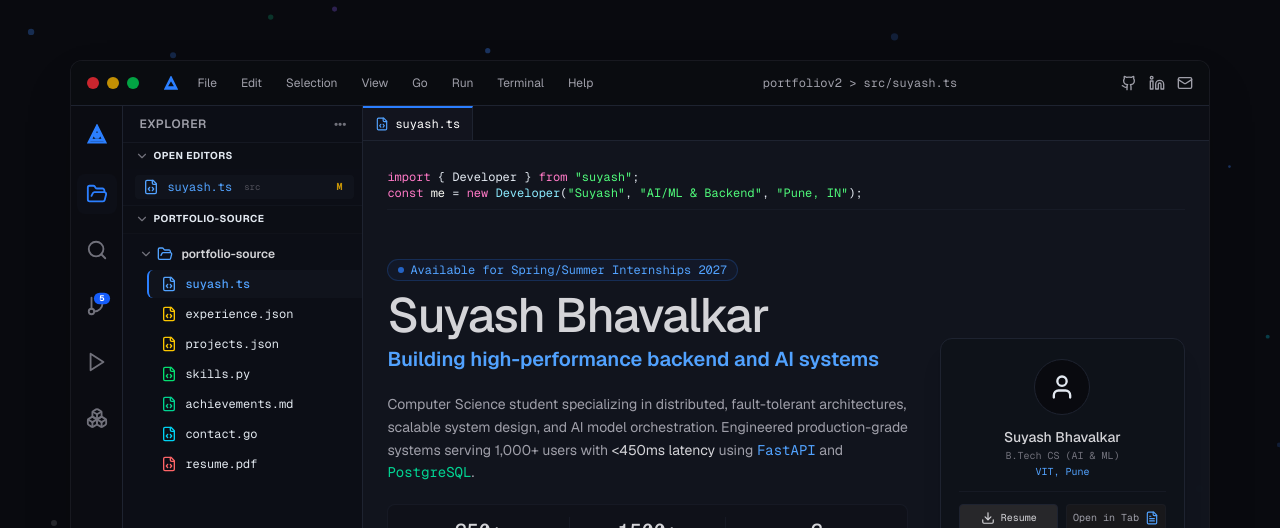
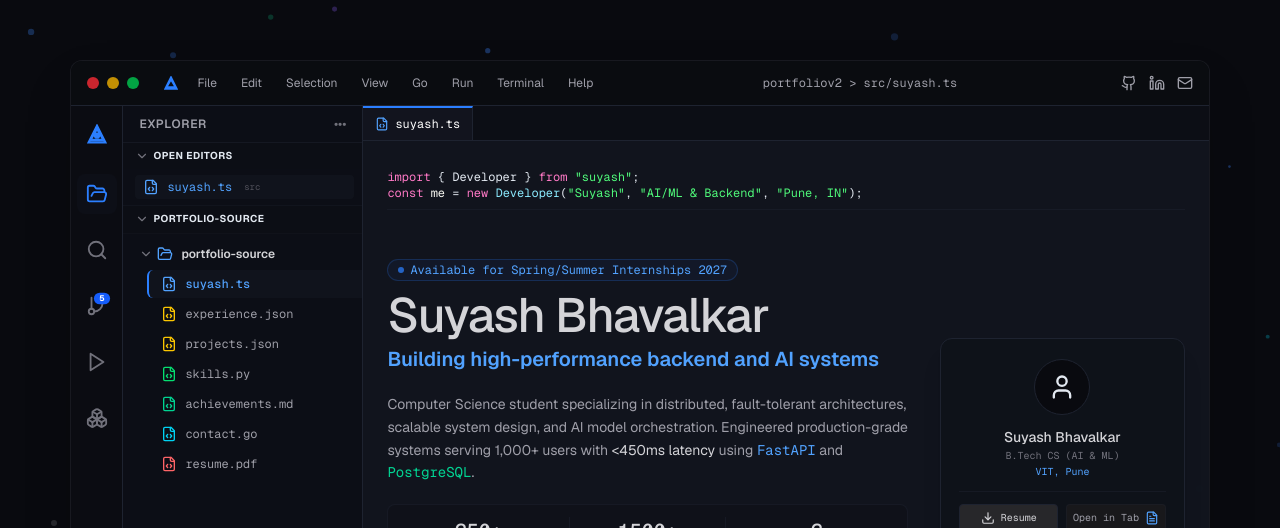
Before and after one commit to SuyashBhavalkar3/portfolio, a Next.js app: page / in a window 1280 px wide. Shown: the top 528 px of the page. Built offline with nearby package versions, Linux system fonts and the light colour scheme.

Commit message:
Added Proper Antigravity IDE UI

```diff
--- a/components/ContactFile.tsx
+++ b/components/ContactFile.tsx
@@ -149,7 +149,7 @@ func HandleContact(w http.ResponseWriter, r *http.Request) {
             </div>
 
             <div className="flex flex-col gap-3.5 text-zinc-400 leading-relaxed">
-              <h3 className="text-white font-semibold text-sm">Direct Contact Channel</h3>
+              <h3 className="text-zinc-350 font-medium text-sm">Direct Contact Channel</h3>
               <p className="text-xs">
                 Feel free to fill out the form to trigger the automated **EmailJS** mail dispatcher. Your message will be routed directly to Suyash's inbox at:
               </p>
@@ -179,7 +179,7 @@ func HandleContact(w http.ResponseWriter, r *http.Request) {
                   placeholder="Your name"
                   value={formData.name}
                   onChange={(e) => setFormData({ ...formData, name: e.target.value })}
-                  className="w-full px-3.5 py-2 rounded bg-ide-bg border border-ide-border focus:border-blue-500 text-white placeholder-zinc-600 outline-none transition-colors"
+                  className="w-full px-3.5 py-2 rounded bg-ide-bg border border-ide-border focus:border-blue-500 text-zinc-300 placeholder-zinc-600 outline-none transition-colors font-mono"
                 />
               </div>
 
@@ -191,7 +191,7 @@ func HandleContact(w http.ResponseWriter, r *http.Request) {
                   placeholder="your.email@domain.com"
                   value={formData.email}
                   onChange={(e) => setFormData({ ...formData, email: e.target.value })}
-                  className="w-full px-3.5 py-2 rounded bg-ide-bg border border-ide-border focus:border-blue-500 text-white placeholder-zinc-600 outline-none transition-colors"
+                  className="w-full px-3.5 py-2 rounded bg-ide-bg border border-ide-border focus:border-blue-500 text-zinc-300 placeholder-zinc-600 outline-none transition-colors font-mono"
                 />
               </div>
 
@@ -203,7 +203,7 @@ func HandleContact(w http.ResponseWriter, r *http.Request) {
                   placeholder="Type your message details here..."
                   value={formData.message}
                   onChange={(e) => setFormData({ ...formData, message: e.target.value })}
-                  className="w-full px-3.5 py-2 rounded bg-ide-bg border border-ide-border focus:border-blue-500 text-white placeholder-zinc-600 outline-none transition-colors resize-none"
+                  className="w-full px-3.5 py-2 rounded bg-ide-bg border border-ide-border focus:border-blue-500 text-zinc-300 placeholder-zinc-600 outline-none transition-colors resize-none font-mono"
                 />
               </div>
 
--- a/components/ExperienceFile.tsx
+++ b/components/ExperienceFile.tsx
@@ -114,7 +114,7 @@ export default function ExperienceFile() {
                     <div>
                       <div className="flex items-center gap-2">
                         <Briefcase className="w-4 h-4 text-blue-400" />
-                        <h3 className="text-base font-bold text-white group-hover:text-blue-400 transition-colors">
+                        <h3 className="text-base font-medium text-zinc-300 group-hover:text-blue-400 transition-colors">
                           {job.role}
                         </h3>
                       </div>
--- a/components/IDEWindow.tsx
+++ b/components/IDEWindow.tsx
@@ -241,7 +241,7 @@ export default function IDEWindow({ children }: IDEWindowProps) {
               animate={{ x: 0, opacity: 1 }}
               exit={{ x: -240, opacity: 0 }}
               transition={{ type: "tween", duration: 0.15 }}
-              className="absolute md:relative z-20 md:z-auto left-[52px] md:left-auto top-[37px] md:top-auto bottom-0 h-[calc(100%-37px)] md:h-auto bg-ide-sidebar border-r border-ide-border flex flex-col select-none shrink-0 w-[240px] shadow-2xl md:shadow-none"
+              className="absolute md:relative z-20 md:z-auto left-[52px] md:left-auto top-[37px] md:top-auto bottom-0 h-[calc(100%-37px)] md:h-auto bg-[#0e1017] md:bg-ide-sidebar border-r border-ide-border flex flex-col select-none shrink-0 w-[240px] shadow-2xl md:shadow-none"
             >
               {/* Explorer Header */}
               <div className="flex items-center justify-between px-4 py-2.5 border-b border-ide-border/50 text-xs font-semibold text-zinc-400">
@@ -269,27 +269,19 @@ export default function IDEWindow({ children }: IDEWindowProps) {
                         const file = FILES.find((f) => f.name === tabName) || FILES[0];
                         const isActive = activeFile === tabName;
 
-                        // Extract parent directory & Git label
+                        // Extract parent directory
                         let folder = "src";
-                        let gitLabel = "M";
-                        let gitColor = "text-yellow-500/80";
 
                         if (tabName.endsWith(".json")) {
                           folder = "data";
                         } else if (tabName.endsWith(".py")) {
                           folder = "scripts";
-                          gitLabel = "U";
-                          gitColor = "text-emerald-500/80";
                         } else if (tabName.endsWith(".md")) {
                           folder = "docs";
                         } else if (tabName.endsWith(".go")) {
                           folder = "api";
-                          gitLabel = "U";
-                          gitColor = "text-emerald-500/80";
                         } else if (tabName.endsWith(".pdf")) {
                           folder = "assets";
-                          gitLabel = "U";
-                          gitColor = "text-emerald-500/80";
                         }
 
                         return (
@@ -316,7 +308,6 @@ export default function IDEWindow({ children }: IDEWindowProps) {
                               <span className="font-mono text-xs truncate">{tabName}</span>
                               <span className="text-[9px] text-zinc-600 font-mono truncate pl-1">{folder}</span>
                             </div>
-                            <span className={`text-[10px] font-bold font-mono pr-1 ${gitColor}`}>{gitLabel}</span>
                           </div>
                         );
                       })}
@@ -349,18 +340,21 @@ export default function IDEWindow({ children }: IDEWindowProps) {
                         <div className="pl-6 mt-1 flex flex-col gap-0.5">
                           {FILES.map((file) => {
                             const isActive = activeFile === file.name;
+
                             return (
                               <div
                                 key={file.name}
                                 onClick={() => openFile(file.name)}
-                                className={`flex items-center gap-2 px-3 py-1.5 rounded-l-md cursor-pointer transition-all border-l-2 ${
+                                className={`flex items-center justify-between px-3 py-1.5 rounded-l-md cursor-pointer transition-all border-l-2 ${
                                   isActive
                                     ? "bg-ide-editor/80 text-blue-400 border-blue-500 font-medium"
-                                    : "text-zinc-450 hover:bg-ide-editor/40 hover:text-zinc-200 border-transparent"
+                                    : "hover:bg-ide-editor/40 border-transparent text-zinc-400 hover:text-zinc-250"
                                 }`}
                               >
-                                <FileCode className={`w-4 h-4 ${file.iconColor}`} />
-                                <span className="font-mono text-xs">{file.name}</span>
+                                <div className="flex items-center gap-2 min-w-0">
+                                  <FileCode className={`w-4 h-4 ${file.iconColor}`} />
+                                  <span className="font-mono text-xs truncate">{file.name}</span>
+                                </div>
                               </div>
                             );
                           })}
--- a/components/ProjectsFile.tsx
+++ b/components/ProjectsFile.tsx
@@ -213,7 +213,7 @@ export default function ProjectsFile() {
               </div>
 
               <div className="p-5 flex-1 flex flex-col gap-3">
-                <h3 className="text-base font-bold text-white group-hover:text-blue-400 transition-colors">
+                <h3 className="text-base font-medium text-zinc-300 group-hover:text-blue-400 transition-colors">
                   {p.title}
                 </h3>
                 <p className="text-xs text-zinc-400 leading-relaxed flex-1">
@@ -302,7 +302,7 @@ export default function ProjectsFile() {
             >
               {/* Modal header */}
               <div className="flex items-center justify-between px-5 py-4 border-b border-ide-border bg-[#0d0e12]">
-                <h3 className="text-lg font-bold text-white flex items-center gap-2">
+                <h3 className="text-lg font-medium text-zinc-300 flex items-center gap-2">
                   <Folder className="w-5 h-5 text-blue-400" />
                   <span>{selectedProject.title}</span>
                 </h3>
--- a/components/SkillsFile.tsx
+++ b/components/SkillsFile.tsx
@@ -129,7 +129,7 @@ class SuyashSkills:
                 <div className={`p-2 rounded-lg border flex items-center justify-center transition-colors group-hover:scale-105 duration-300 ${cat.iconColor}`}>
                   {cat.icon}
                 </div>
-                <h3 className="text-base font-bold text-white group-hover:text-blue-400 transition-colors">
+                <h3 className="text-base font-medium text-zinc-300 group-hover:text-blue-400 transition-colors">
                   {cat.title}
                 </h3>
               </div>
```
Also changed, not shown: components/AchievementsFile.tsx (+4 -4 lines), app/page.tsx (line endings or trailing spaces).
